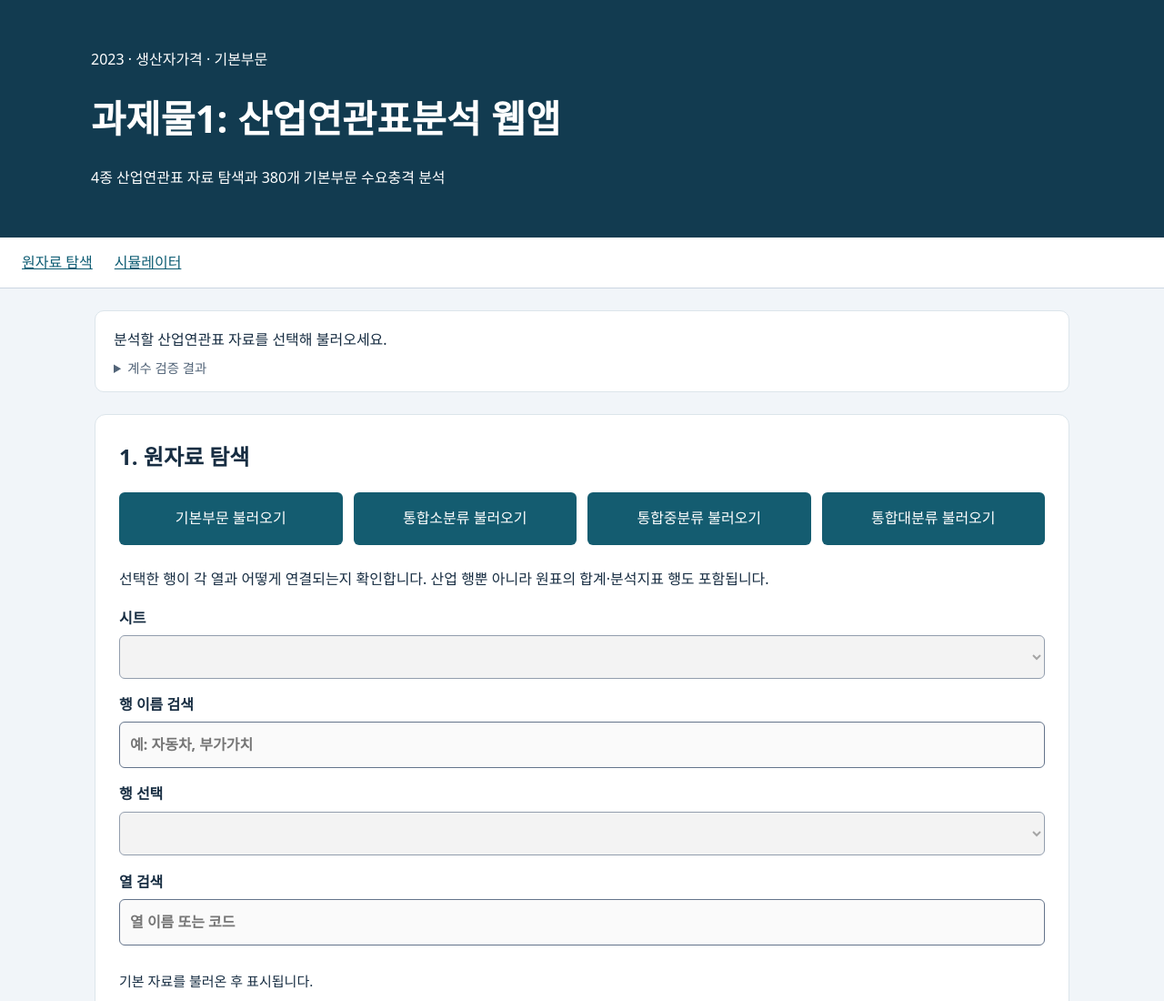
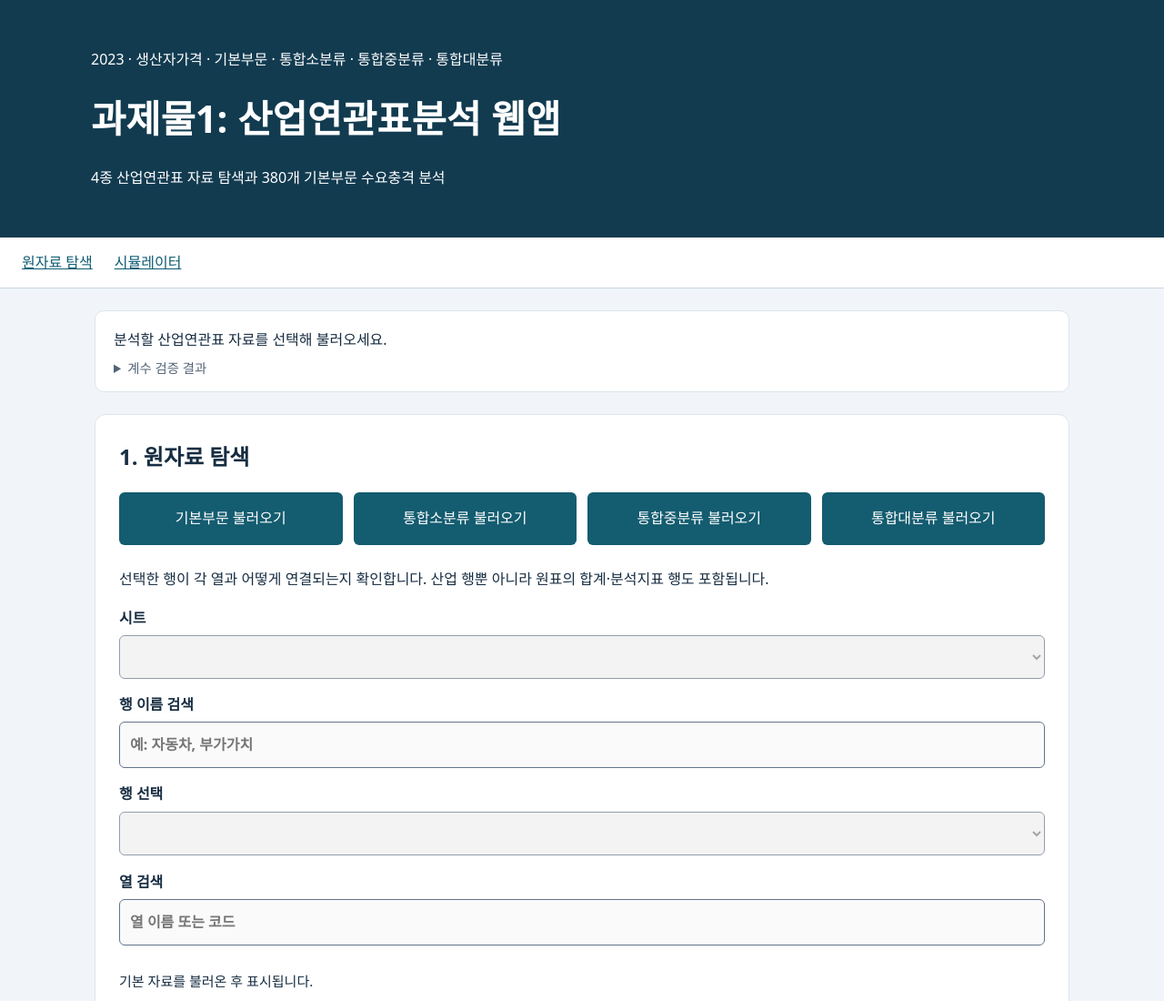
Before and after one commit to kjw92030/-Title, a plain HTML site: page index.html in a window 1280 px wide. Shown: the top 1100 px of the page at 91% size. Drawn offline with Linux system fonts and the light colour scheme.

Commit message:
Update index.html

```diff
--- a/index.html
+++ b/index.html
@@ -1,7 +1,7 @@
 <!DOCTYPE html>
 
 <html lang="ko"><head><meta charset="utf-8"/><meta content="width=device-width,initial-scale=1" name="viewport"/><title>과제물1: 산업연관표분석 웹앱</title><link href="./style.css" rel="stylesheet"/><script defer="" src="./app.js"></script></head>
-<body><header><p>2023 · 생산자가격 · 기본부문</p><h1>과제물1: 산업연관표분석 웹앱</h1><p>4종 산업연관표 자료 탐색과 380개 기본부문 수요충격 분석</p></header>
+<body><header><p>2023 · 생산자가격 · 기본부문 · 통합소분류 · 통합중분류 · 통합대분류</p><h1>과제물1: 산업연관표분석 웹앱</h1><p>4종 산업연관표 자료 탐색과 380개 기본부문 수요충격 분석</p></header>
 <nav aria-label="주요 메뉴"><a href="#explorer">원자료 탐색</a><a href="#simulation">시뮬레이터</a></nav><main>
 <aside aria-label="분석 준비 상태" class="loading-status"><p id="status" role="status">분석할 산업연관표 자료를 선택해 불러오세요.</p><details><summary>계수 검증 결과</summary><pre id="validation">아직 자료를 불러오지 않았습니다.</pre></details></aside>
 <section id="explorer"><div class="section-heading"><h2>1. 원자료 탐색</h2></div>
```
